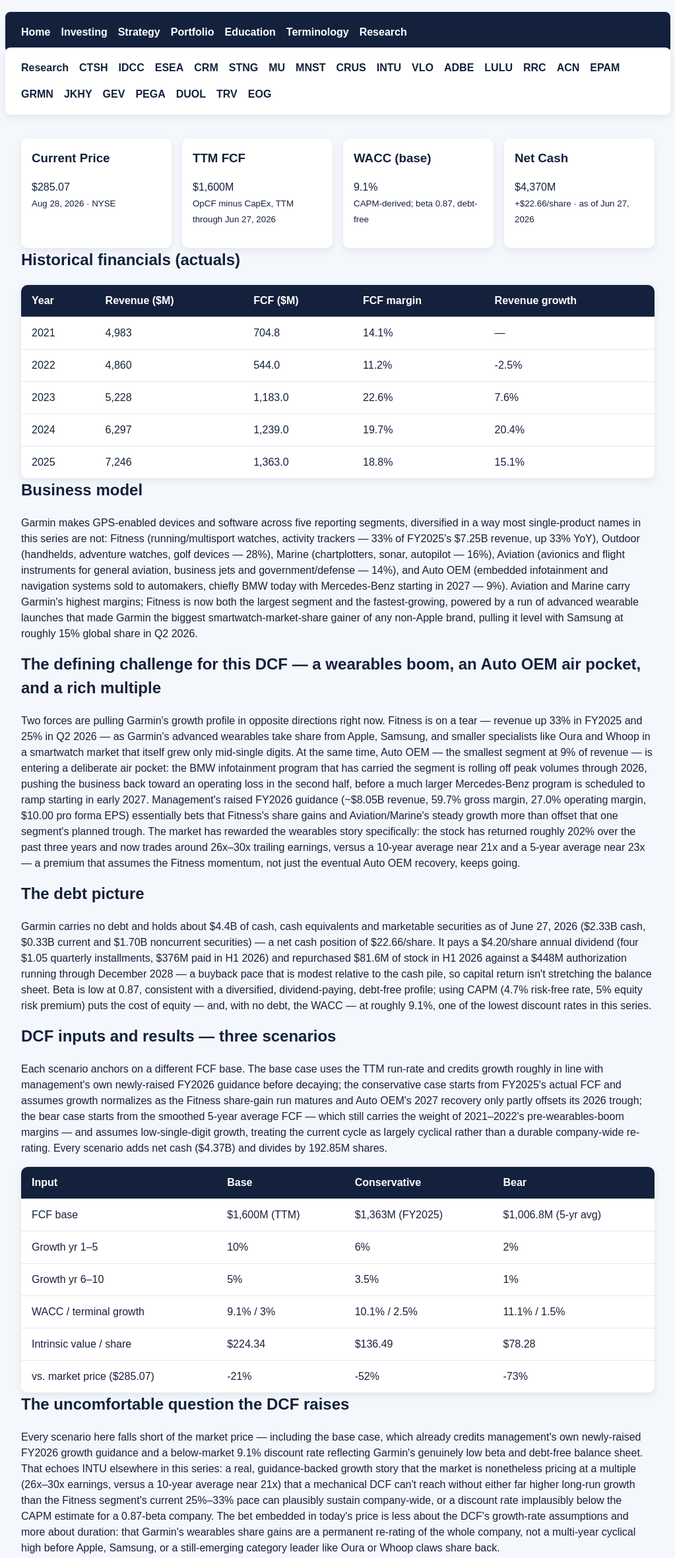
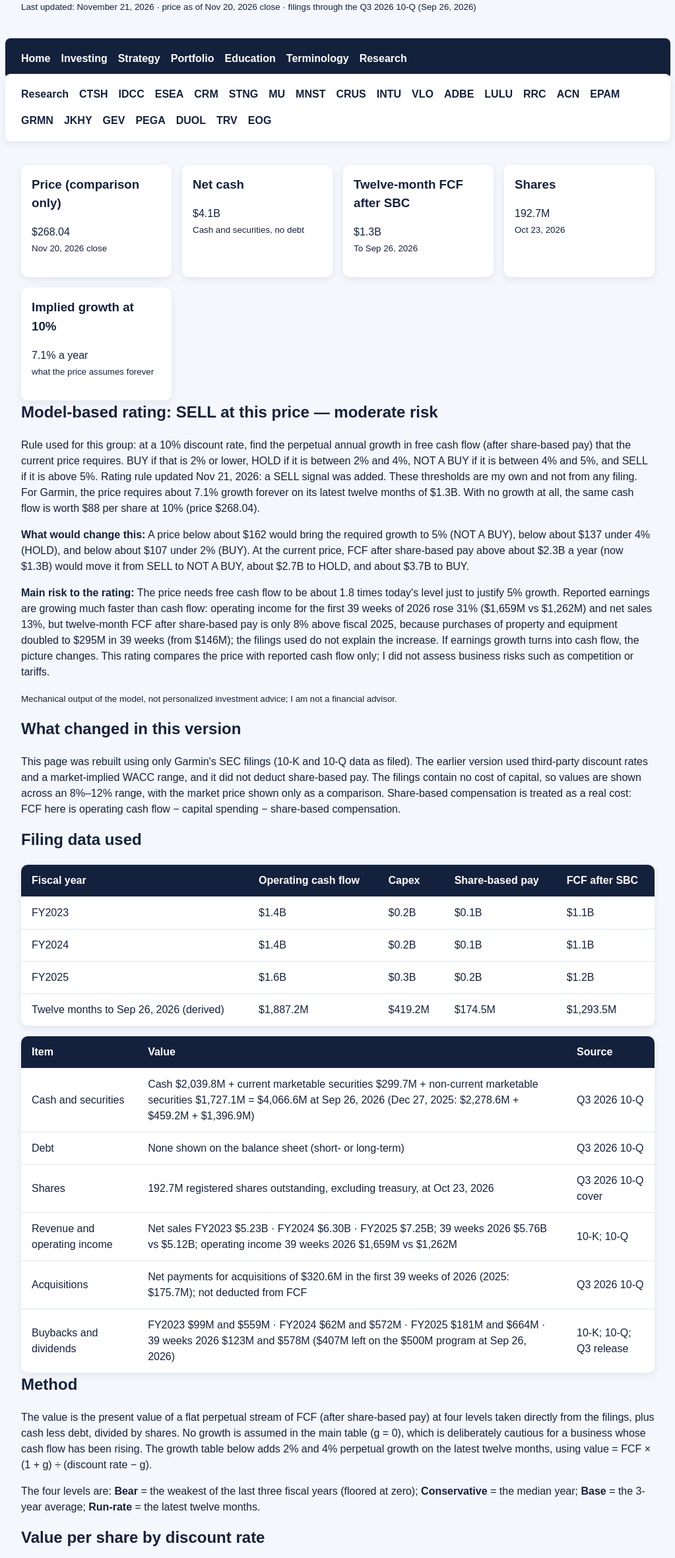
Before and after one commit to madhubabu29/Investing, a plain HTML site: page docs/investing/research/grmn.html in a window 1280 px wide. Shown: the part 143-2505 px from the top of the page at 66% size, without its empty margins (128-1151 px from the left). Drawn offline with Linux system fonts and the light colour scheme.

Commit message:
Rebuild GRMN page from FY2025 10-K and Q3 2026 10-Q, Nov 20 price; SELL; regroup index
Co-Authored-By: Claude Sonnet 5.5 <noreply@anthropic.com>
Claude-Session: https://claude.ai/code/session_01N3N1JDdcCpRqMbv2kTbykE

```diff
--- a/docs/investing/research/grmn.html
+++ b/docs/investing/research/grmn.html
@@ -9,7 +9,8 @@
   <body>
     <header>
       <h1>GRMN (Garmin) — DCF Valuation</h1>
-      <p>Discounted cash flow analysis using actual data from Garmin's financial statements.</p>
+      <p>Discounted cash flow analysis built only from Garmin's own filings.</p>
+      <p><small>Last updated: November 21, 2026 · price as of Nov 20, 2026 close · filings through the Q3 2026 10-Q (Sep 26, 2026)</small></p>
     </header>
 
     <nav>
@@ -50,155 +51,42 @@
 
     <main>
 <section class="card-grid">
-        <article class="card">
-          <h3>Current Price</h3>
-          <p>$285.07<br /><small>Aug 28, 2026 · NYSE</small></p>
-        </article>
-        <article class="card">
-          <h3>TTM FCF</h3>
-          <p>$1,600M<br /><small>OpCF minus CapEx, TTM through Jun 27, 2026</small></p>
-        </article>
-        <article class="card">
-          <h3>WACC (base)</h3>
-          <p>9.1%<br /><small>CAPM-derived; beta 0.87, debt-free</small></p>
-        </article>
-        <article class="card">
-          <h3>Net Cash</h3>
-          <p>$4,370M<br /><small>+$22.66/share · as of Jun 27, 2026</small></p>
-        </article>
+<article class="card"><h3>Price (comparison only)</h3><p>$268.04<br /><small>Nov 20, 2026 close</small></p></article>
+<article class="card"><h3>Net cash</h3><p>$4.1B<br /><small>Cash and securities, no debt</small></p></article><article class="card"><h3>Twelve-month FCF after SBC</h3><p>$1.3B<br /><small>To Sep 26, 2026</small></p></article><article class="card"><h3>Shares</h3><p>192.7M<br /><small>Oct 23, 2026</small></p></article>
+<article class="card"><h3>Implied growth at 10%</h3><p>7.1% a year<br /><small>what the price assumes forever</small></p></article>
 </section>
-
+<section><h2>Model-based rating: SELL at this price — moderate risk</h2>
+<p>Rule used for this group: at a 10% discount rate, find the perpetual annual growth in free cash flow (after share-based pay) that the current price requires. BUY if that is 2% or lower, HOLD if it is between 2% and 4%, NOT A BUY if it is between 4% and 5%, and SELL if it is above 5%. Rating rule updated Nov 21, 2026: a SELL signal was added. These thresholds are my own and not from any filing. For Garmin, the price requires about 7.1% growth forever on its latest twelve months of $1.3B. With no growth at all, the same cash flow is worth $88 per share at 10% (price $268.04).</p>
+<p><strong>What would change this:</strong> A price below about $162 would bring the required growth to 5% (NOT A BUY), below about $137 under 4% (HOLD), and below about $107 under 2% (BUY). At the current price, FCF after share-based pay above about $2.3B a year (now $1.3B) would move it from SELL to NOT A BUY, about $2.7B to HOLD, and about $3.7B to BUY.</p>
+<p><strong>Main risk to the rating:</strong> The price needs free cash flow to be about 1.8 times today's level just to justify 5% growth. Reported earnings are growing much faster than cash flow: operating income for the first 39 weeks of 2026 rose 31% ($1,659M vs $1,262M) and net sales 13%, but twelve-month FCF after share-based pay is only 8% above fiscal 2025, because purchases of property and equipment doubled to $295M in 39 weeks (from $146M); the filings used do not explain the increase. If earnings growth turns into cash flow, the picture changes. This rating compares the price with reported cash flow only; I did not assess business risks such as competition or tariffs.</p>
+<p><small>Mechanical output of the model, not personalized investment advice; I am not a financial advisor.</small></p></section>
 <section>
-        <h2>Historical financials (actuals)</h2>
-        <table>
-          <thead>
-            <tr>
-              <th>Year</th>
-              <th>Revenue ($M)</th>
-              <th>FCF ($M)</th>
-              <th>FCF margin</th>
-              <th>Revenue growth</th>
-            </tr>
-          </thead>
-          <tbody>
-            <tr>
-              <td>2021</td>
-              <td>4,983</td>
-              <td>704.8</td>
-              <td>14.1%</td>
-              <td>—</td>
-            </tr>
-            <tr>
-              <td>2022</td>
-              <td>4,860</td>
-              <td>544.0</td>
-              <td>11.2%</td>
-              <td>-2.5%</td>
-            </tr>
-            <tr>
-              <td>2023</td>
-              <td>5,228</td>
-              <td>1,183.0</td>
-              <td>22.6%</td>
-              <td>7.6%</td>
-            </tr>
-            <tr>
-              <td>2024</td>
-              <td>6,297</td>
-              <td>1,239.0</td>
-              <td>19.7%</td>
-              <td>20.4%</td>
-            </tr>
-            <tr>
-              <td>2025</td>
-              <td>7,246</td>
-              <td>1,363.0</td>
-              <td>18.8%</td>
-              <td>15.1%</td>
-            </tr>
-          </tbody>
-        </table>
+<h2>What changed in this version</h2>
+<p>This page was rebuilt using only Garmin's SEC filings (10-K and 10-Q data as filed). The earlier version used third-party discount rates and a market-implied WACC range, and it did not deduct share-based pay. The filings contain no cost of capital, so values are shown across an 8%–12% range, with the market price shown only as a comparison. Share-based compensation is treated as a real cost: FCF here is operating cash flow − capital spending − share-based compensation.</p>
 </section>
-
 <section>
-        <h2>Business model</h2>
-        <p>Garmin makes GPS-enabled devices and software across five reporting segments, diversified in a way most single-product names in this series are not: Fitness (running/multisport watches, activity trackers — 33% of FY2025's $7.25B revenue, up 33% YoY), Outdoor (handhelds, adventure watches, golf devices — 28%), Marine (chartplotters, sonar, autopilot — 16%), Aviation (avionics and flight instruments for general aviation, business jets and government/defense — 14%), and Auto OEM (embedded infotainment and navigation systems sold to automakers, chiefly BMW today with Mercedes-Benz starting in 2027 — 9%). Aviation and Marine carry Garmin's highest margins; Fitness is now both the largest segment and the fastest-growing, powered by a run of advanced wearable launches that made Garmin the biggest smartwatch-market-share gainer of any non-Apple brand, pulling it level with Samsung at roughly 15% global share in Q2 2026.</p>
-
-        <h2>The defining challenge for this DCF — a wearables boom, an Auto OEM air pocket, and a rich multiple</h2>
-        <p>Two forces are pulling Garmin's growth profile in opposite directions right now. Fitness is on a tear — revenue up 33% in FY2025 and 25% in Q2 2026 — as Garmin's advanced wearables take share from Apple, Samsung, and smaller specialists like Oura and Whoop in a smartwatch market that itself grew only mid-single digits. At the same time, Auto OEM — the smallest segment at 9% of revenue — is entering a deliberate air pocket: the BMW infotainment program that has carried the segment is rolling off peak volumes through 2026, pushing the business back toward an operating loss in the second half, before a much larger Mercedes-Benz program is scheduled to ramp starting in early 2027. Management's raised FY2026 guidance (~$8.05B revenue, 59.7% gross margin, 27.0% operating margin, $10.00 pro forma EPS) essentially bets that Fitness's share gains and Aviation/Marine's steady growth more than offset that one segment's planned trough. The market has rewarded the wearables story specifically: the stock has returned roughly 202% over the past three years and now trades around 26x–30x trailing earnings, versus a 10-year average near 21x and a 5-year average near 23x — a premium that assumes the Fitness momentum, not just the eventual Auto OEM recovery, keeps going.</p>
-
-        <h2>The debt picture</h2>
-        <p>Garmin carries no debt and holds about $4.4B of cash, cash equivalents and marketable securities as of June 27, 2026 ($2.33B cash, $0.33B current and $1.70B noncurrent securities) — a net cash position of $22.66/share. It pays a $4.20/share annual dividend (four $1.05 quarterly installments, $376M paid in H1 2026) and repurchased $81.6M of stock in H1 2026 against a $448M authorization running through December 2028 — a buyback pace that is modest relative to the cash pile, so capital return isn't stretching the balance sheet. Beta is low at 0.87, consistent with a diversified, dividend-paying, debt-free profile; using CAPM (4.7% risk-free rate, 5% equity risk premium) puts the cost of equity — and, with no debt, the WACC — at roughly 9.1%, one of the lowest discount rates in this series.</p>
-
-        <h2>DCF inputs and results — three scenarios</h2>
-        <p>Each scenario anchors on a different FCF base. The base case uses the TTM run-rate and credits growth roughly in line with management's own newly-raised FY2026 guidance before decaying; the conservative case starts from FY2025's actual FCF and assumes growth normalizes as the Fitness share-gain run matures and Auto OEM's 2027 recovery only partly offsets its 2026 trough; the bear case starts from the smoothed 5-year average FCF — which still carries the weight of 2021–2022's pre-wearables-boom margins — and assumes low-single-digit growth, treating the current cycle as largely cyclical rather than a durable company-wide re-rating. Every scenario adds net cash ($4.37B) and divides by 192.85M shares.</p>
-
-        <table>
-          <thead>
-            <tr>
-              <th>Input</th>
-              <th>Base</th>
-              <th>Conservative</th>
-              <th>Bear</th>
-            </tr>
-          </thead>
-          <tbody>
-            <tr>
-              <td>FCF base</td>
-              <td>$1,600M (TTM)</td>
-              <td>$1,363M (FY2025)</td>
-              <td>$1,006.8M (5-yr avg)</td>
-            </tr>
-            <tr>
-              <td>Growth yr 1–5</td>
-              <td>10%</td>
-              <td>6%</td>
-              <td>2%</td>
-            </tr>
-            <tr>
-              <td>Growth yr 6–10</td>
-              <td>5%</td>
-              <td>3.5%</td>
-              <td>1%</td>
-            </tr>
-            <tr>
-              <td>WACC / terminal growth</td>
-              <td>9.1% / 3%</td>
-              <td>10.1% / 2.5%</td>
-              <td>11.1% / 1.5%</td>
-            </tr>
-            <tr>
-              <td>Intrinsic value / share</td>
-              <td>$224.34</td>
-              <td>$136.49</td>
-              <td>$78.28</td>
-            </tr>
-            <tr>
-              <td>vs. market price ($285.07)</td>
-              <td>-21%</td>
-              <td>-52%</td>
-              <td>-73%</td>
-            </tr>
-          </tbody>
-        </table>
-
-        <h2>The uncomfortable question the DCF raises</h2>
-        <p>Every scenario here falls short of the market price — including the base case, which already credits management's own newly-raised FY2026 growth guidance and a below-market 9.1% discount rate reflecting Garmin's genuinely low beta and debt-free balance sheet. That echoes INTU elsewhere in this series: a real, guidance-backed growth story that the market is nonetheless pricing at a multiple (26x–30x earnings, versus a 10-year average near 21x) that a mechanical DCF can't reach without either far higher long-run growth than the Fitness segment's current 25%–33% pace can plausibly sustain company-wide, or a discount rate implausibly below the CAPM estimate for a 0.87-beta company. The bet embedded in today's price is less about the DCF's growth-rate assumptions and more about duration: that Garmin's wearables share gains are a permanent re-rating of the whole company, not a multi-year cyclical high before Apple, Samsung, or a still-emerging category leader like Oura or Whoop claws share back.</p>
-
-        <p><strong>Caveat:</strong> DCF is extremely sensitive to the terminal growth rate and WACC. Auto OEM's 2026 trough and 2027 Mercedes-Benz ramp aren't modeled as a separate cash-flow path — they're folded into the blended, company-wide growth rate, which likely understates how lumpy that one segment's swing could be in either direction. These are mechanical estimates from reported data, not investment advice.</p>
-
+<h2>Filing data used</h2>
+<table><thead><tr><th>Fiscal year</th><th>Operating cash flow</th><th>Capex</th><th>Share-based pay</th><th>FCF after SBC</th></tr></thead><tbody><tr><td>FY2023</td><td>$1.4B</td><td>$0.2B</td><td>$0.1B</td><td>$1.1B</td></tr><tr><td>FY2024</td><td>$1.4B</td><td>$0.2B</td><td>$0.1B</td><td>$1.1B</td></tr><tr><td>FY2025</td><td>$1.6B</td><td>$0.3B</td><td>$0.2B</td><td>$1.2B</td></tr><tr><td>Twelve months to Sep 26, 2026 (derived)</td><td>$1,887.2M</td><td>$419.2M</td><td>$174.5M</td><td>$1,293.5M</td></tr></tbody></table>
+<table><thead><tr><th>Item</th><th>Value</th><th>Source</th></tr></thead><tbody><tr><td>Cash and securities</td><td>Cash $2,039.8M + current marketable securities $299.7M + non-current marketable securities $1,727.1M = $4,066.6M at Sep 26, 2026 (Dec 27, 2025: $2,278.6M + $459.2M + $1,396.9M)</td><td>Q3 2026 10-Q</td></tr><tr><td>Debt</td><td>None shown on the balance sheet (short- or long-term)</td><td>Q3 2026 10-Q</td></tr><tr><td>Shares</td><td>192.7M registered shares outstanding, excluding treasury, at Oct 23, 2026</td><td>Q3 2026 10-Q cover</td></tr><tr><td>Revenue and operating income</td><td>Net sales FY2023 $5.23B · FY2024 $6.30B · FY2025 $7.25B; 39 weeks 2026 $5.76B vs $5.12B; operating income 39 weeks 2026 $1,659M vs $1,262M</td><td>10-K; 10-Q</td></tr><tr><td>Acquisitions</td><td>Net payments for acquisitions of $320.6M in the first 39 weeks of 2026 (2025: $175.7M); not deducted from FCF</td><td>Q3 2026 10-Q</td></tr><tr><td>Buybacks and dividends</td><td>FY2023 $99M and $559M · FY2024 $62M and $572M · FY2025 $181M and $664M · 39 weeks 2026 $123M and $578M ($407M left on the $500M program at Sep 26, 2026)</td><td>10-K; 10-Q; Q3 release</td></tr></tbody></table>
+</section>
+<section>
+<h2>Method</h2>
+<p>The value is the present value of a flat perpetual stream of FCF (after share-based pay) at four levels taken directly from the filings, plus cash less debt, divided by shares. No growth is assumed in the main table (g = 0), which is deliberately cautious for a business whose cash flow has been rising. The growth table below adds 2% and 4% perpetual growth on the latest twelve months, using value = FCF × (1 + g) ÷ (discount rate − g).</p>
+<p>The four levels are: <strong>Bear</strong> = the weakest of the last three fiscal years (floored at zero); <strong>Conservative</strong> = the median year; <strong>Base</strong> = the 3-year average; <strong>Run-rate</strong> = the latest twelve months.</p>
+</section>
+<section>
+<h2>Value per share by discount rate</h2>
+<table><thead><tr><th>Scenario (FCF after share-based pay, per year)</th><th>8%</th><th>9%</th><th>10%</th><th>11%</th><th>12%</th></tr></thead><tbody><tr><td>Run-rate — latest twelve months: $1.3B</td><td>$105</td><td>$96</td><td>$88</td><td>$82</td><td>$77</td></tr><tr><td>Base — 3-year average: $1.1B</td><td>$94</td><td>$86</td><td>$80</td><td>$74</td><td>$70</td></tr><tr><td>Conservative — median year: $1.1B</td><td>$93</td><td>$85</td><td>$78</td><td>$73</td><td>$69</td></tr><tr><td>Bear — weakest year (floored at 0): $1.1B</td><td>$91</td><td>$83</td><td>$77</td><td>$72</td><td>$68</td></tr></tbody></table>
+<p>For comparison, the Nov 20, 2026 price was $268.04. At a 10% discount rate and no growth, the price implies a constant FCF of about $4.8B per year after share-based pay, against $1.3B reported over the latest twelve months.</p>
+<h2>Sensitivity to growth (latest twelve months of FCF)</h2>
+<table><thead><tr><th>Discount rate</th><th>No growth</th><th>2% growth</th><th>4% growth</th></tr></thead><tbody><tr><td>8%</td><td>$105</td><td>$135</td><td>$196</td></tr><tr><td>9%</td><td>$96</td><td>$119</td><td>$161</td></tr><tr><td>10%</td><td>$88</td><td>$107</td><td>$137</td></tr><tr><td>11%</td><td>$82</td><td>$97</td><td>$121</td></tr><tr><td>12%</td><td>$77</td><td>$90</td><td>$108</td></tr></tbody></table>
+</section>
+<section>
+<h2>Caveats</h2>
+<ul><li>Marketable securities, including $1.73B held as non-current, are counted as cash-like.</li><li>The twelve-month figure is derived: fiscal 2025 plus 39 weeks of 2026 minus 39 weeks of 2025.</li><li>Capital spending is purchases of property and equipment; no separate capitalized-software line was used.</li><li>The latest filing is the Q3 2026 10-Q. Garmin raised its full-year guidance with its Oct 28, 2026 results; the guidance itself is not part of the cash flow numbers used here.</li><li>Because Garmin has no debt and a large net cash balance, about $21 of the per-share value in each scenario is cash.</li><li>Cash and debt are taken at the dates shown; leases are not counted as debt.</li></ul>
+<p>These are mechanical estimates from reported data, not investment advice; I am not a financial advisor.</p>
 <h2>Sources</h2>
-        <ul>
-          <li>Garmin Ltd. FY2025 10-K, fiscal year ended December 27, 2025 (SEC EDGAR, accession 0001193125-26-056028)</li>
-          <li>Garmin Ltd. Q2 2026 10-Q, quarter ended June 27, 2026 (SEC EDGAR, accession 0001193125-26-322114)</li>
-          <li>Garmin Ltd. Q1 2026 10-Q, quarter ended March 28, 2026 (SEC EDGAR, accession 0001193125-26-188908)</li>
-          <li>Garmin second quarter 2026 earnings press release, July 29, 2026 (PR Newswire / garmin.com newsroom)</li>
-          <li>Omdia Q2 2026 global smartwatch market-share data (via Sammy Fans)</li>
-          <li>fullratio.com — GRMN historical P/E ratio averages</li>
-          <li>stockanalysis.com — GRMN price, shares outstanding, beta, historical financials</li>
-          <li>Robinhood equity fundamentals — GRMN market cap, shares outstanding, beta, 52-week range (Aug 28, 2026)</li>
-        </ul>
-      </section>
-    </main>
+<ul><li><a href="https://www.sec.gov/Archives/edgar/data/1121788/000119312526056028/grmn-20251227.htm">Garmin Form 10-K for fiscal 2025 (filed Feb 18, 2026)</a></li><li><a href="https://www.sec.gov/Archives/edgar/data/0001121788/000119312526435070/grmn-20260926.htm">Garmin Form 10-Q for the quarter ended Sep 26, 2026</a></li><li>Price: Nov 20, 2026 close, supplied by the site owner (comparison only)</li></ul>
+</section></main>
   </body>
 </html>
```
Also changed, not shown: docs/investing/research/index.html (+6 -5 lines). Lines whose indentation alone changed are shown as unchanged.
